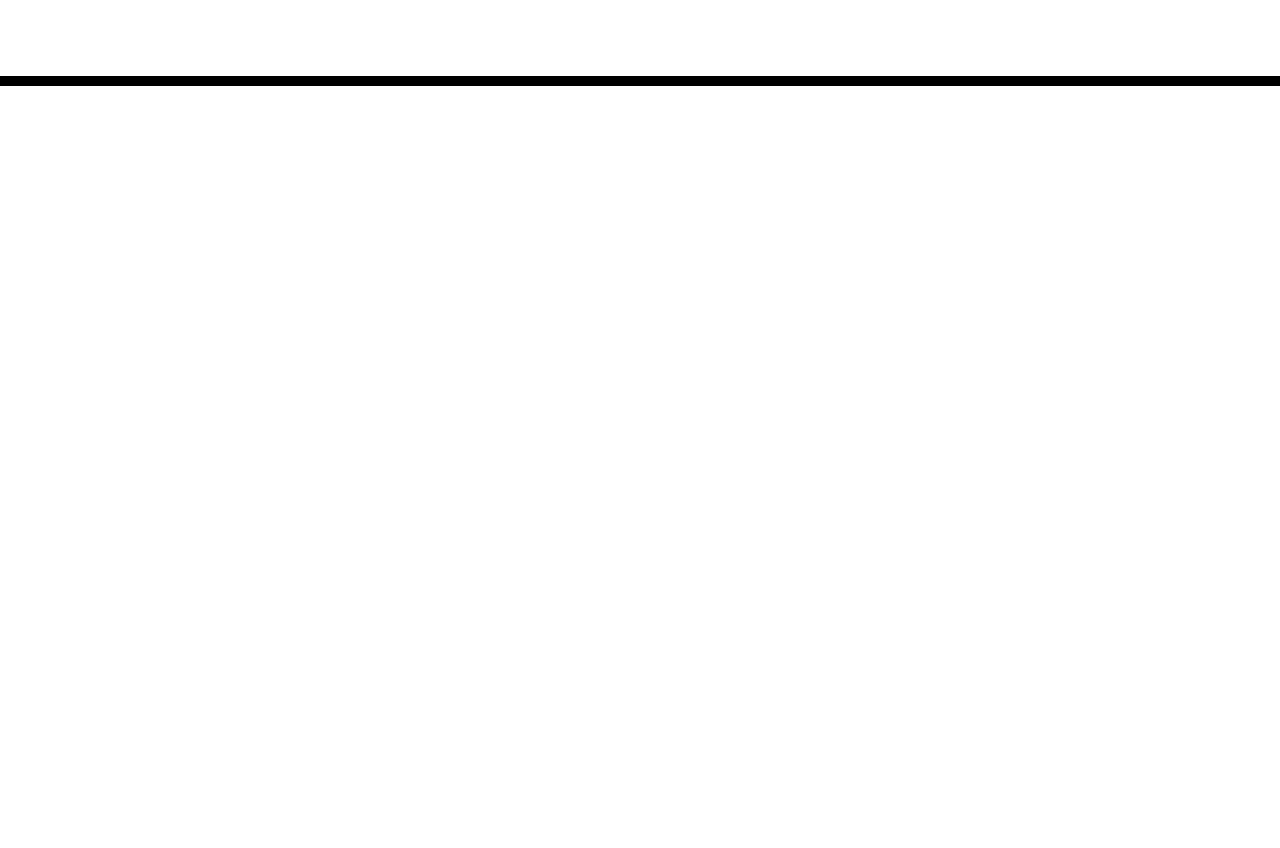
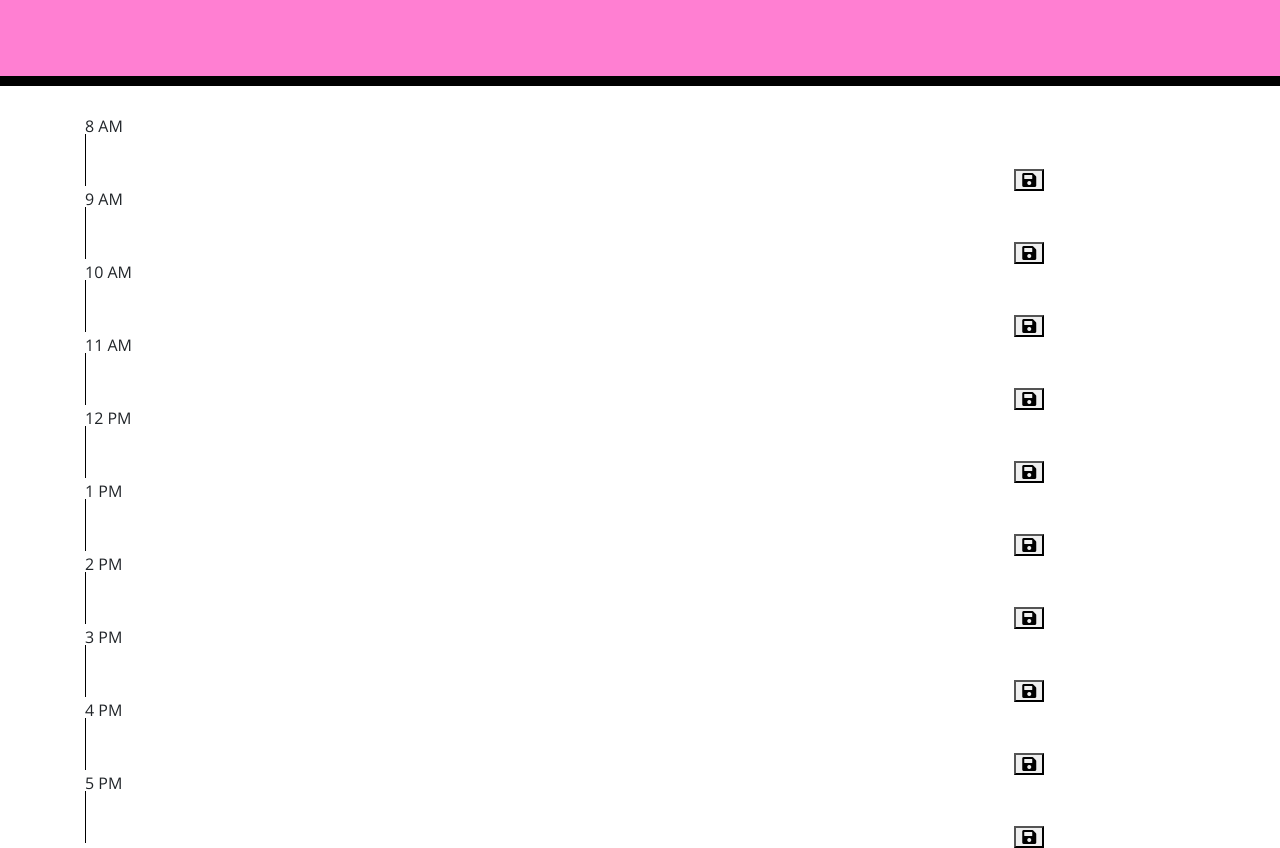
Before and after one commit to ayaneey/Top-Work-Calendar, a plain HTML site: page index.html in a window 1280 px wide. Shown: the part 182-1030 px from the top of the page. Before the commit the page ends 800 px from the top, so only its background shows below. Drawn offline with nearby package versions, Linux system fonts and the light colour scheme.

Commit message:
added moment js. for current day variable

```diff
--- a/index.html
+++ b/index.html
@@ -30,15 +30,56 @@
     </header>
     <div class="container">
       <!-- Timeblocks go here -->
-      <div id="hour-8" class="row-time-block"></div>
-      <div id="hour-9" class="row-time-block"></div>
-      <div id="hour-10" class="row-time-block"></div>
-      <div id="hour-11" class="row-time-block"></div>
-      <div id="hour-12" class="row-time-block"></div>
-      <div id="hour-13" class="row-time-block"></div>
-      <div id="hour-14" class="row-time-block"></div>
-      <div id="hour-15" class="row-time-block"></div>
-      <div id="hour-16" class="row-time-block"></div>
+      <div id="hour-8" class="row-time-block">
+        <div class="column-hour">8 AM</div>
+        <textarea class="col-md-10 description"></textarea>
+        <button class="save-btn"><i class="fas fa-save"></i></button>
+      </div>
+      <div id="hour-9" class="row-time-block">
+        <div class="column-hour">9 AM</div>
+        <textarea class="col-md-10 description"></textarea>
+        <button class="save-btn"><i class="fas fa-save"></i></button>
+      </div>
+      <div id="hour-10" class="row-time-block">
+        <div class="column-hour">10 AM</div>
+        <textarea class="col-md-10 description"></textarea>
+        <button class="save-btn"><i class="fas fa-save"></i></button>
+      </div>
+      <div id="hour-11" class="row-time-block">
+        <div class="column-hour">11 AM</div>
+        <textarea class="col-md-10 description"></textarea>
+        <button class="save-btn"><i class="fas fa-save"></i></button>
+      </div>
+      <div id="hour-12" class="row-time-block">
+        <div class="column-hour">12 PM</div>
+        <textarea class="col-md-10 description"></textarea>
+        <button class="save-btn"><i class="fas fa-save"></i></button>
+      </div>
+      <div id="hour-13" class="row-time-block">
+        <div class="column-hour">1 PM</div>
+        <textarea class="col-md-10 description"></textarea>
+        <button class="save-btn"><i class="fas fa-save"></i></button>
+      </div>
+      <div id="hour-14" class="row-time-block">
+        <div class="column-hour">2 PM</div>
+        <textarea class="col-md-10 description"></textarea>
+        <button class="save-btn"><i class="fas fa-save"></i></button>
+      </div>
+      <div id="hour-15" class="row-time-block">
+        <div class="column-hour">3 PM</div>
+        <textarea class="col-md-10 description"></textarea>
+        <button class="save-btn"><i class="fas fa-save"></i></button>
+      </div>
+      <div id="hour-16" class="row-time-block">
+        <div class="column-hour">4 PM</div>
+        <textarea class="col-md-10 description"></textarea>
+        <button class="save-btn"><i class="fas fa-save"></i></button>
+      </div>
+      <div id="hour-17" class="row-time-block">
+        <div class="column-hour">5 PM</div>
+        <textarea class="col-md-10 description"></textarea>
+        <button class="save-btn"><i class="fas fa-save"></i></button>
+      </div>
     </div>
 
     <script src="https://code.jquery.com/jquery-3.4.1.min.js"></script>
--- /dev/null
+++ b/script.js
@@ -0,0 +1,4 @@
+// Display current date and time
+
+var currentDay = $("#currentDay");
+$("#currentDay").text(moment().format("MMMM Do YYYY, h:mm:ss a"));
--- a/style.css
+++ b/style.css
@@ -1,10 +1,11 @@
 body {
-  font-family: 'Open Sans', sans-serif;
+  font-family: "Open Sans", sans-serif;
   font-size: 16px;
   line-height: 1;
+  /* background-image: url(./images/grey\ wallpaper.webp); */
 }
 
-textarea{
+textarea {
   background: transparent;
   border: none;
   resize: none;
@@ -15,17 +16,17 @@ textarea{
 
 .jumbotron {
   text-align: center;
-  background-color: transparent;
+  background-color: rgb(255 0 165 / 50%);
   color: black;
   border-radius: 0;
   border-bottom: 10px solid black;
 }
 
-.description{
+.description {
   white-space: pre-wrap;
 }
 
-.time-block{
+.time-block {
   text-align: center;
   border-radius: 15px;
 }
@@ -33,7 +34,7 @@ textarea{
 .row {
   white-space: pre-wrap;
   height: 80px;
-  border-top: 1px solid white;;
+  border-top: 1px solid rgb(255, 255, 255);
 }
 
 .hour {
@@ -61,11 +62,11 @@ textarea{
   border-left: 1px solid black;
   border-top-right-radius: 15px;
   border-bottom-right-radius: 15px;
-  background-color: #06AED5;
+  background-color: #eba3ee;
   color: white;
 }
 
 .saveBtn i:hover {
   font-size: 20px;
-  transition: all .3s ease-in-out;
+  transition: all 0.3s ease-in-out;
 }
```
Also changed, not shown: images/grey wallpaper.webp (added).
